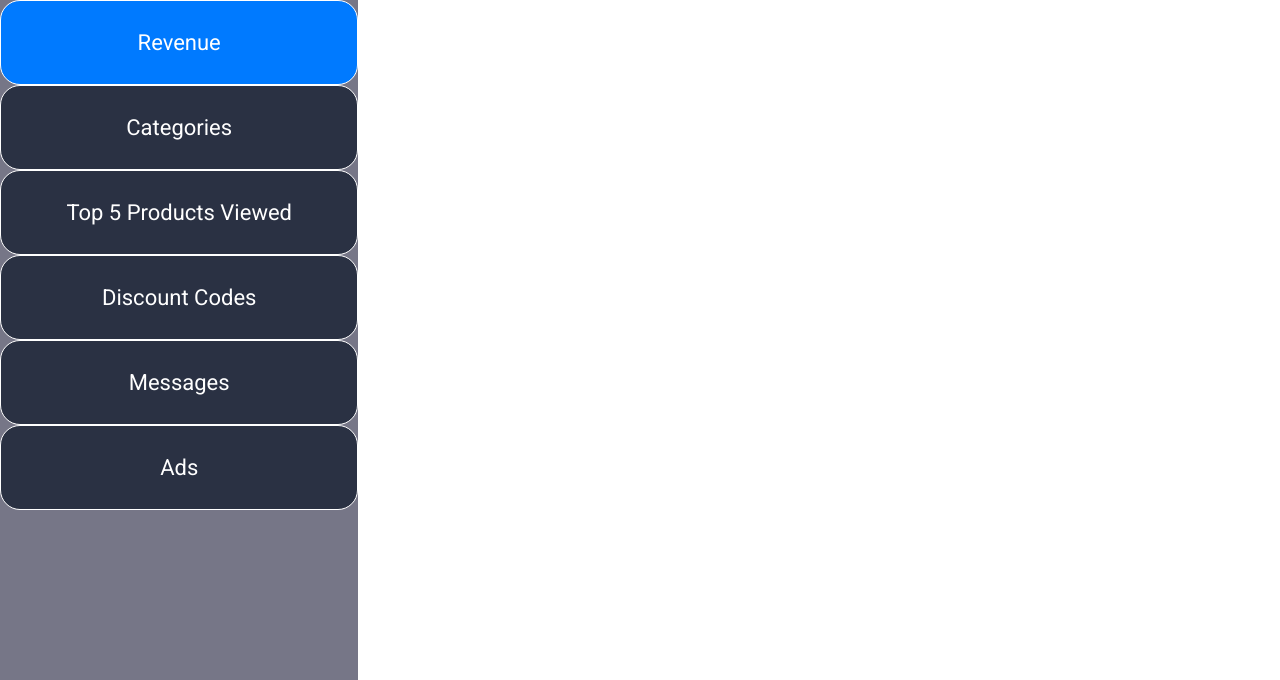
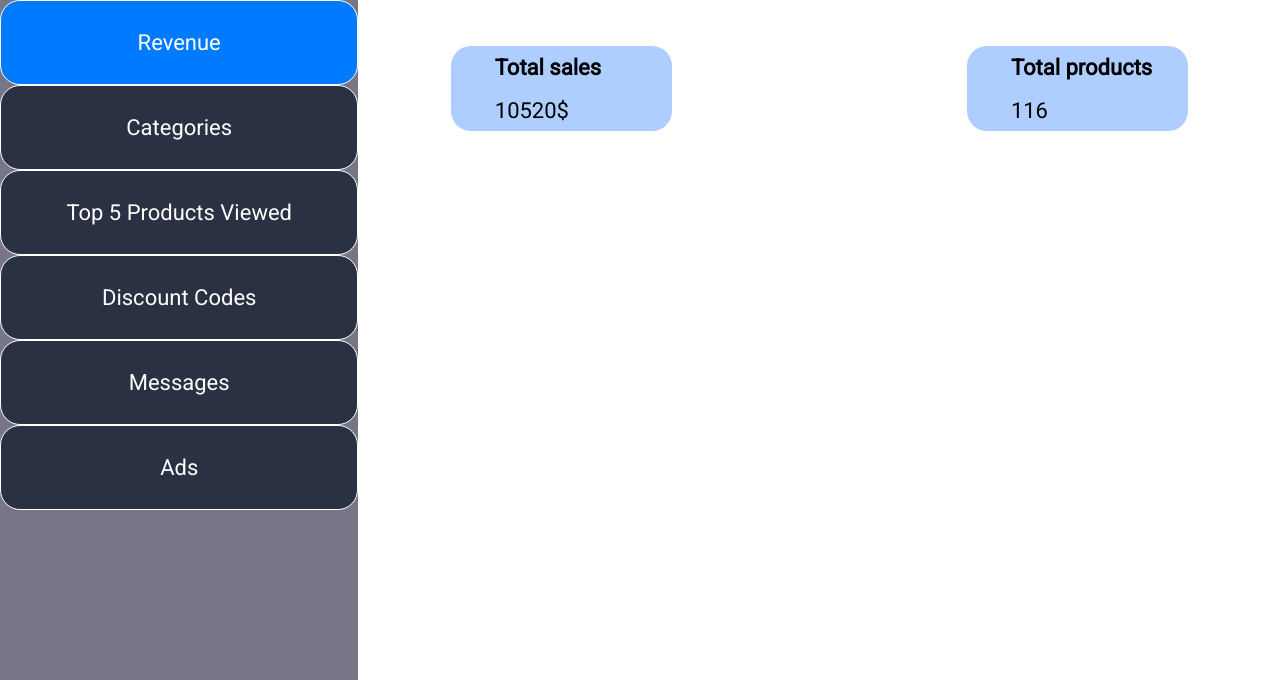
Before and after one commit to Jawad-Wehbi/e_commerce, a PHP site: page /revenue.html in a window 1280 px wide. Shown: the part 120-800 px from the top of the page. Run offline with PHP 8.4, Linux system fonts and the light colour scheme.

Commit message:
ECW-27 <add and style revenue section>

```diff
--- a/ECW-27-revenue/css/seller-styles.css
+++ b/ECW-27-revenue/css/seller-styles.css
@@ -273,3 +273,28 @@ Add new product Popup / Edit product
 .seller-products ::placeholder {
     padding-left: 10px;
 }
+
+/*
+Seller revenue
+*/
+.seller-revenue {
+    display: flex;
+    flex-direction: column;
+}
+.seller-revenue * {
+    color: #000000;
+}
+.seller-statistics {
+    display: flex;
+    justify-content: space-between;
+    margin: 5% 10%;
+}
+.seller-statistics-item {
+    width: 30%;
+    border-radius: 20px;
+    background-color: #adceff;
+}
+.seller-statistics-item * {
+    padding: 4%;
+    padding-left: 20%;
+}
--- a/ECW-27-revenue/revenue.html
+++ b/ECW-27-revenue/revenue.html
@@ -44,5 +44,20 @@
                 <a class="nav-tab" href=""><li>Ads</li></a>
             </ul>
         </section>
+        <!--
+            Revenue section
+         -->
+        <section class="seller-popup seller-revenue">
+            <div class="seller-statistics">
+                <div class="seller-statistics-item">
+                    <h3>Total sales</h3>
+                    <p>10520$</p>
+                </div>
+                <div class="seller-statistics-item">
+                    <h3>Total products</h3>
+                    <p>116</p>
+                </div>
+            </div>
+        </section>
     </body>
 </html>
```
